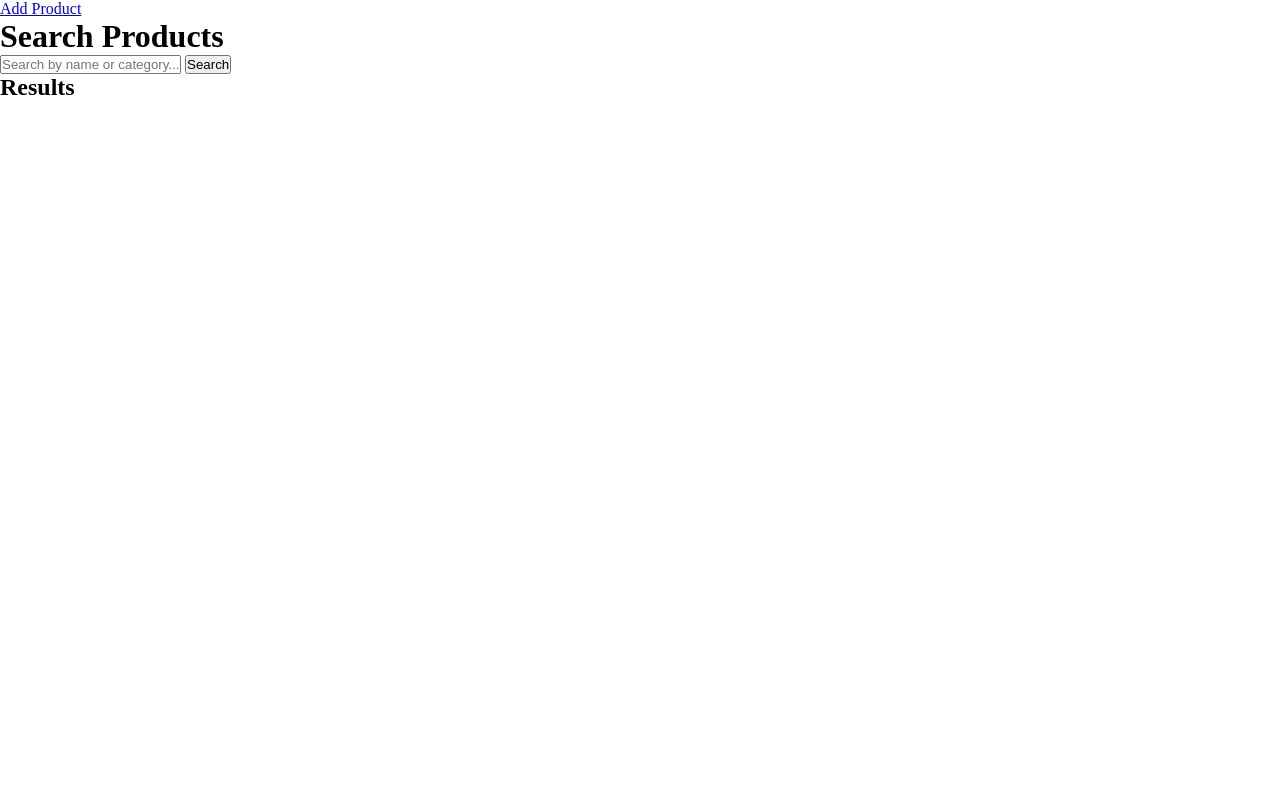
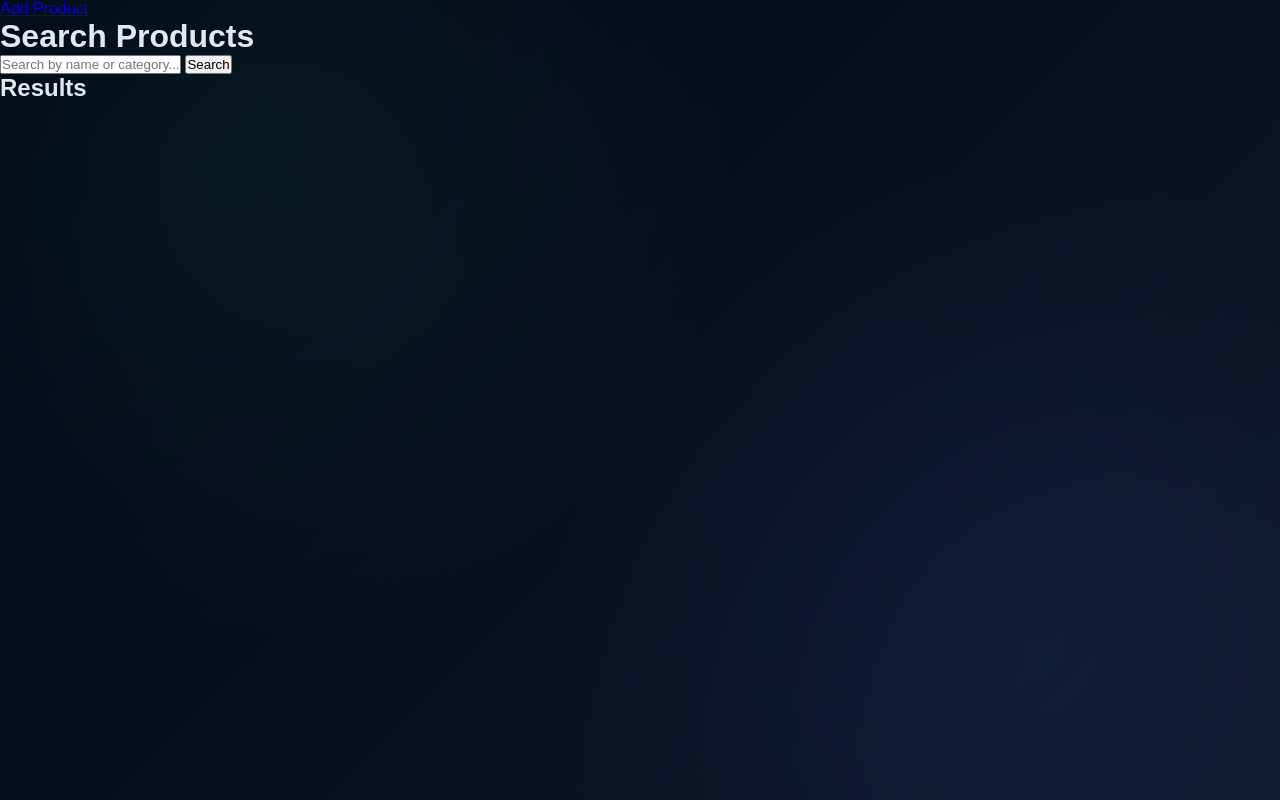
Before and after one commit to AdamFinkler/WhiteHat-mini-app, a plain HTML site: page frontend/search-products/search-products-page.html in a window 1280 px wide. Drawn offline with Linux system fonts and the light colour scheme.

Commit message:
changed some paths and changed some css and html structure

```diff
--- /dev/null
+++ b/frontend/add-products/add-products-styles.css
@@ -0,0 +1,58 @@
+/* .add-products-page-wrapper {
+  display: flex;
+  flex-direction: column;
+  border-radius: 80x;
+  padding: 10px 50px;
+  align-items: center;
+  justify-content: center;
+  background-color: yellow;
+} */
+
+.add-products-page-wrapper {
+  width: 90%;
+  max-width: 1100px;
+  margin: 0 auto;
+  padding: 28px;
+  border: 1px solid var(--color-neon-green);
+  border-radius: 18px;
+  background: var(--color-card);
+  box-shadow: var(--shadow-md);
+}
+
+/* h1 {
+  text-align: center;
+  margin: 30px 0px;
+  color: var(--color-neon-green);
+} */
+
+h1 {
+  text-align: center;
+  margin: 30px 0;
+  color: var(--color-neon-green);
+  text-shadow: 0 0 12px rgba(34, 197, 94, 0.45);
+}
+
+/* h2 {
+  color: var(--color-neon-green);
+} */
+
+h2 {
+  color: var(--color-neon-green);
+  /* min-width: 330px; */
+  font-size: 1.2rem;
+}
+
+input {
+  background: var(--color-dark-navy);
+  color: var(--color-text);
+  border: 1px solid var(--color-neon-green);
+  border-radius: 8px;
+  padding: 10px 12px;
+  outline: none;
+}
+
+.card {
+  width: 100%;
+  display: flex;
+  justify-content: space-evenly;
+}
--- a/frontend/global-styles.css
+++ b/frontend/global-styles.css
@@ -1,12 +1,11 @@
 :root {
   /* PRIMARY */
-  --color-neon-green: #22c55e;        /* neon green */
+  --color-neon-green: #22c55e; /* neon green */
   --color-green-hover: #16a34a;
-  --color-secondary: #3b82f6;      /* blue */
+  --color-secondary: #3b82f6; /* blue */
   --color-secondary-hover: #2563eb;
 
-  /* BACKGROUNDS */
-  --color-bg: #0f172a;             /* dark navy */
+  --color-dark-navy: #0f172a; /* dark navy */
   --color-card: #1e293b;
   --color-text: #e2e8f0;
   --color-text-light: #94a3b8;
@@ -14,12 +13,37 @@
   --color-danger: #ef4444;
   --color-warning: #f59e0b;
 
-  --shadow-md: 0 4px 20px rgba(0,0,0,0.5);
+  --shadow-md: 0 4px 20px rgba(0, 0, 0, 0.5);
 }
 
+* {
+  margin: 0;
+  padding: 0;
+  box-sizing: border-box;
+}
 
-*{
-    margin:0;
-    padding:0;
-    box-sizing: border-box;
+body,
+html {
+  height: 100%;
+  font-family: "Orbitron", sans-serif;
+
+  background:
+    radial-gradient(
+      circle at 20% 20%,
+      rgba(34, 197, 94, 0.08),
+      transparent 40%
+    ),
+    radial-gradient(
+      circle at 80% 80%,
+      rgba(59, 130, 246, 0.08),
+      transparent 40%
+    ),
+    linear-gradient(135deg, #020617, #0f172a);
+
+  color: var(--color-text);
 }
+
+.page-wrapper {
+  min-height: 100vh;
+  min-width: 100vw;
+}
--- a/frontend/search-products/search-products-page.html
+++ b/frontend/search-products/search-products-page.html
@@ -1,4 +1,4 @@
-<!DOCTYPE html>
+<!doctype html>
 <html lang="en">
   <head>
     <meta charset="UTF-8" />
@@ -6,7 +6,9 @@
     <link rel="stylesheet" href="../global-styles.css" />
   </head>
   <body>
-  <div class="container">
+
+    <div class="search-products-page-wrapper">
+
       <nav>
         <a href="add-products.html">Add Product</a>
       </nav>
@@ -22,6 +24,7 @@
         <h2>Results</h2>
         <div id="results"></div>
       </div>
+
     </div>
 
     <script src="search-products.js"></script>
```
Also changed, not shown: frontend/add-products/add-products-page.html (+10 -12 lines), frontend/add-products/add-product.js (deleted), frontend/add-products/add-products.js (added). Lines whose indentation alone changed are shown as unchanged.
